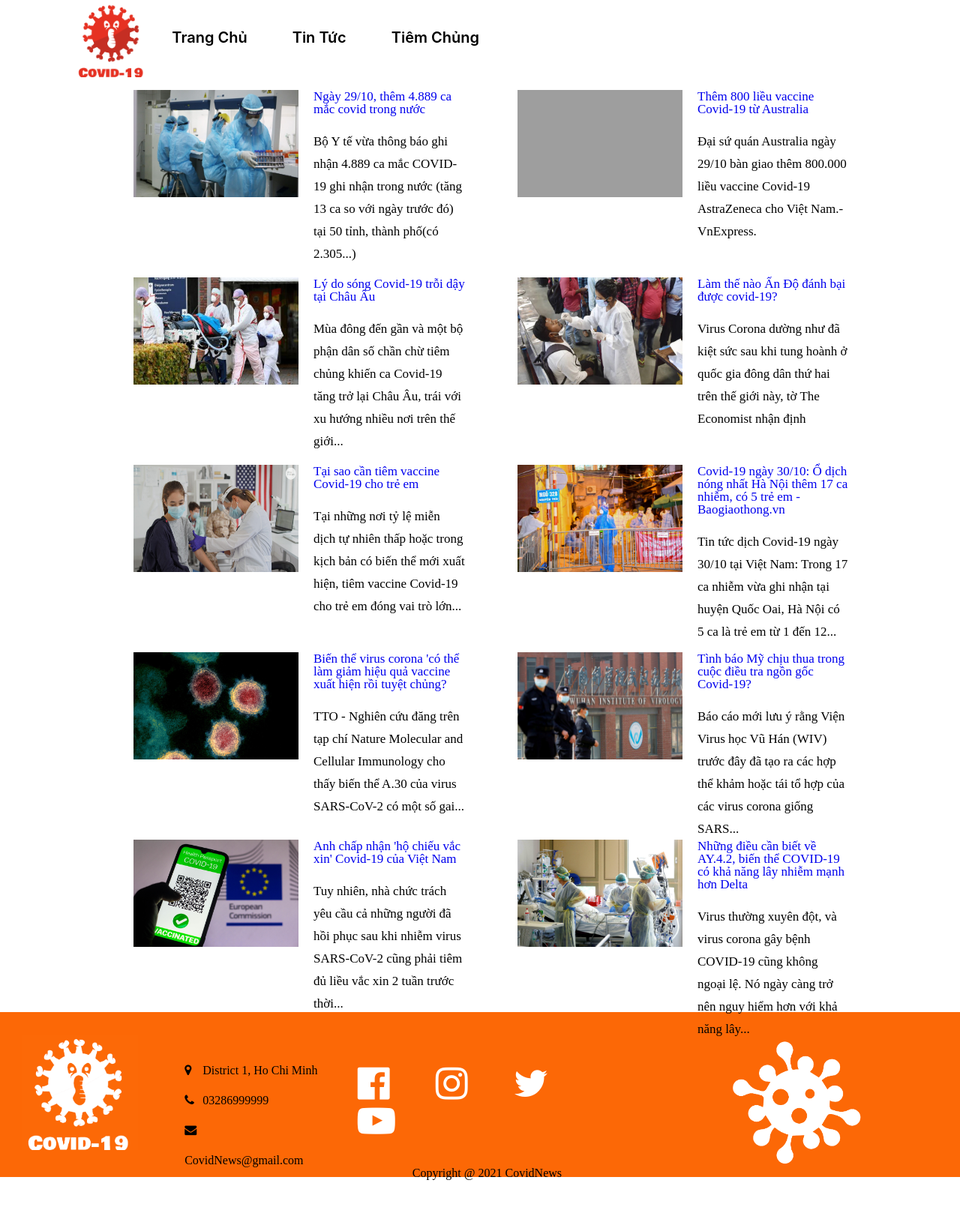
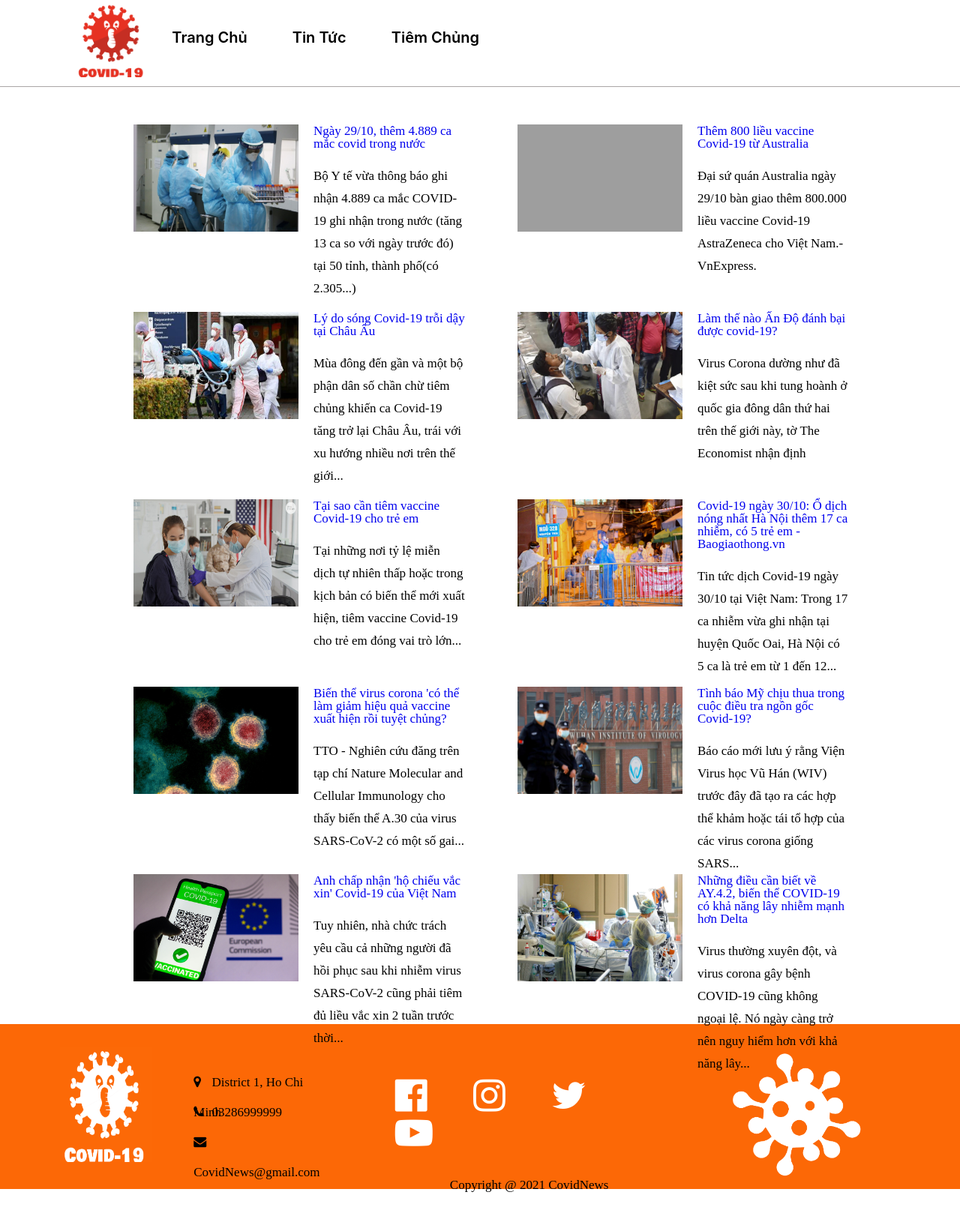
Before and after one commit to KhanhDuong187it14054/Nhom4_Web_Covid_The_Gioi, a Flask app: page /tin_tuc in a window 1280 px wide. Shown: the whole page at 75% size. Before the commit the page ends 1574 px from the top, so only its background shows below. Run offline with Flask 2, Linux system fonts and the light colour scheme; grey boxes are pictures that could not be loaded.

Commit message:
Update Master

```diff
--- a/static/css/style_index.css
+++ b/static/css/style_index.css
@@ -234,6 +234,7 @@ body {
 
 /* footer  */
 #footer {
+    font-size: 17px;
     width: 100%;
     height: 220px;
     border: none;
@@ -248,6 +249,7 @@ body {
     width: 33.3%;
     height: 100%;
     display: flex;
+    padding-left: 50px;
 }
 
 #footer .footer_left a img {
@@ -280,7 +282,7 @@ body {
     /* flex-grow: 1; */
     width: 33.3%;
     height: 100%;
-
+    padding-left: 50px;
 }
 
 #footer .footer_center ul {
--- a/static/css/style_tin_tuc.css
+++ b/static/css/style_tin_tuc.css
@@ -52,8 +52,10 @@
 
 
 /* Main */
-
-#main {}
+#main {
+    border-top: 1px solid rgb(170, 166, 166);
+    margin-top: 25px;
+}
 
 #main .content {
     width: 80%;
@@ -61,6 +63,7 @@
     display: flex;
     margin-left: auto;
     margin-right: auto;
+    padding-top: 30px;
 }
 
 #main .content .tin_tuc {
@@ -75,6 +78,10 @@
 #main .content .tin_tuc img {
     height: 57%;
     width: 220px;
+}
+
+#main .content .tin_tuc img:hover {
+    box-shadow: 4px 4px 4px rgb(209, 207, 207);
 }
 
 #main .content .tin_tuc .noi_dung {
@@ -98,6 +105,7 @@
 /* footer  */
 
 #footer {
+    font-size: 17px;
     width: 100%;
     height: 220px;
     border: none;
@@ -110,6 +118,7 @@
     /* flex-grow: 1; */
     width: 33.3%;
     height: 100%;
+    padding-left: 50px;
     display: flex;
 }
 
@@ -143,6 +152,7 @@
     /* flex-grow: 1; */
     width: 33.3%;
     height: 100%;
+    padding-left: 50px;
 }
 
 #footer .footer_center ul {
--- a/templates/tin_tuc.html
+++ b/templates/tin_tuc.html
@@ -126,10 +126,10 @@
         </div>
         <div class="footer_center">
             <ul>
-                <li><i class="fa fa-facebook-official" aria-hidden="true"></i></li>
-                <li><i class="fa fa-instagram" aria-hidden="true"></i></li>
-                <li><i class="fa fa-twitter" aria-hidden="true"></i></li>
-                <li><i class="fa fa-youtube-play" aria-hidden="true"></i></li>
+                <li><a href="#"><i class="fa fa-facebook-official" aria-hidden="true"></i></a></li>
+                <li><a href="#"><i class="fa fa-instagram" aria-hidden="true"></i></a></li>
+                <li><a href="#"><i class="fa fa-twitter" aria-hidden="true"></i></a></li>
+                <li><a href="#"><i class="fa fa-youtube-play" aria-hidden="true"></i></a></li>
             </ul>
             <span>
                 Copyright @ 2021 CovidNews
```
Also changed, not shown: static/css/style_tiem_chung.css (+5 -2 lines), templates/tiem_chung.html (+4 -4 lines).
